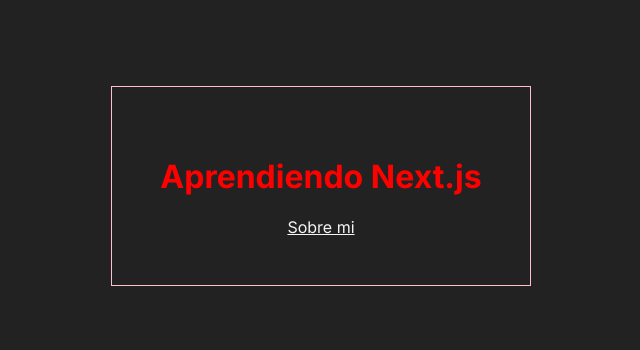
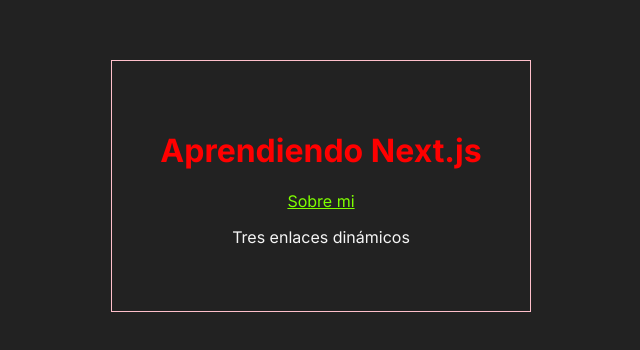
Before and after one commit to catharygr/aprendiendo-next-framework, a Next.js app: page / in a window 1280 px wide. Shown: the part 222-572 px from the top of the page, without its empty margins (319-959 px from the left). Built offline with nearby package versions, Linux system fonts and the light colour scheme.

Commit message:
Trabajando con CSS

```diff
--- a/src/app/about/about.module.css
+++ b/src/app/about/about.module.css
@@ -3,7 +3,6 @@
   flex-direction: column;
   align-items: center;
   justify-content: center;
-
   text-align: center;
   color: palegreen;
 }
--- a/src/app/globals.css
+++ b/src/app/globals.css
@@ -3,6 +3,7 @@
   display: grid;
   place-items: center;
   min-height: 100vh;
+  color: whitesmoke;
 }
 
 a {
--- a/src/app/page.js
+++ b/src/app/page.js
@@ -1,6 +1,7 @@
 import Image from "next/image";
 import styles from "./page.module.css";
 import Link from "next/link";
+import { data } from "./data";
 
 export default function Home() {
   return (
@@ -9,6 +10,7 @@
       <Link className={styles.about} href="/about">
         Sobre mi
       </Link>
+      <p>Tres enlaces dinámicos</p>
     </main>
   );
 }
--- a/src/app/page.module.css
+++ b/src/app/page.module.css
@@ -5,9 +5,13 @@
 .about {
   display: flex;
   justify-content: center;
+  color: chartreuse;
 }
 
 .container {
+  display: flex;
+  flex-direction: column;
+  align-items: center;
   outline: 1px solid pink;
   padding: 3rem;
 }
```
